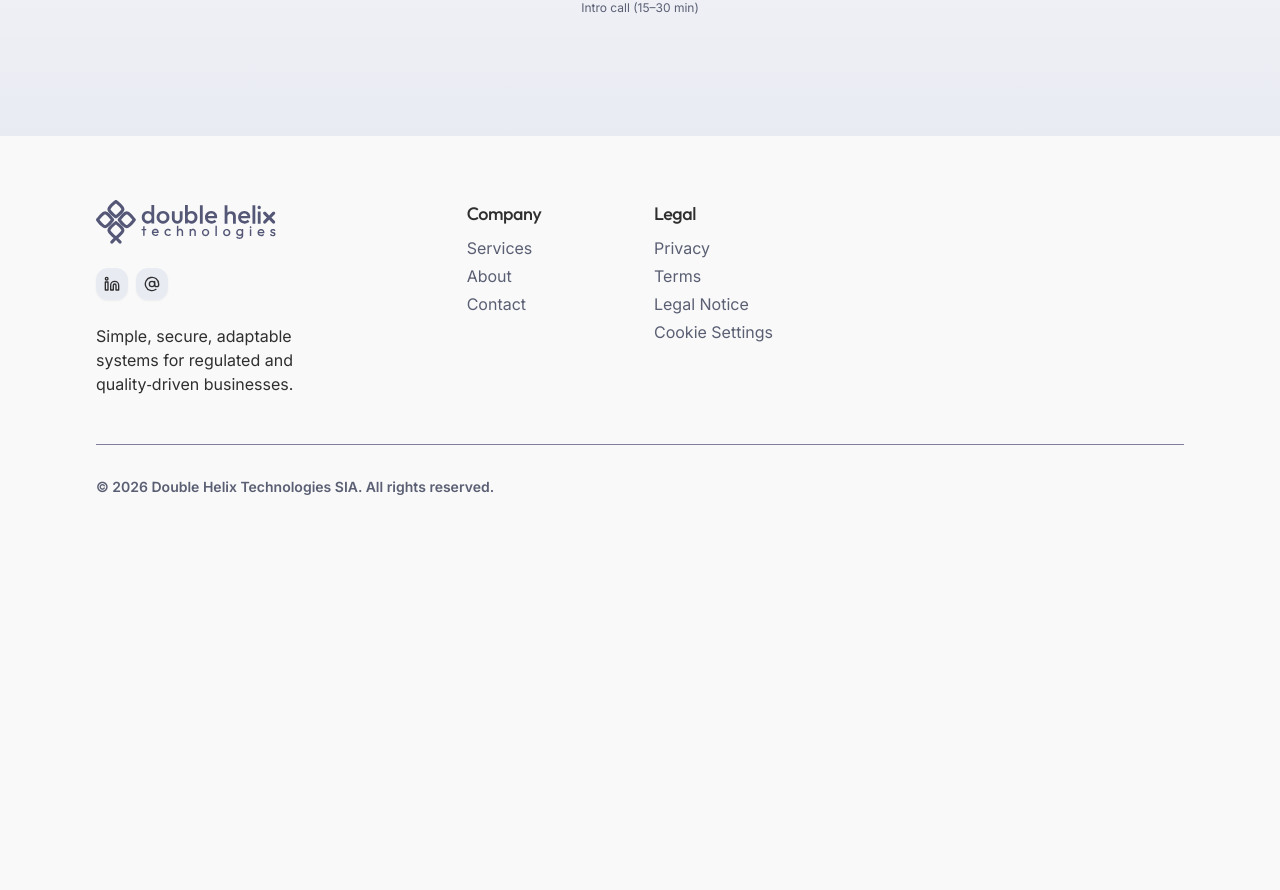
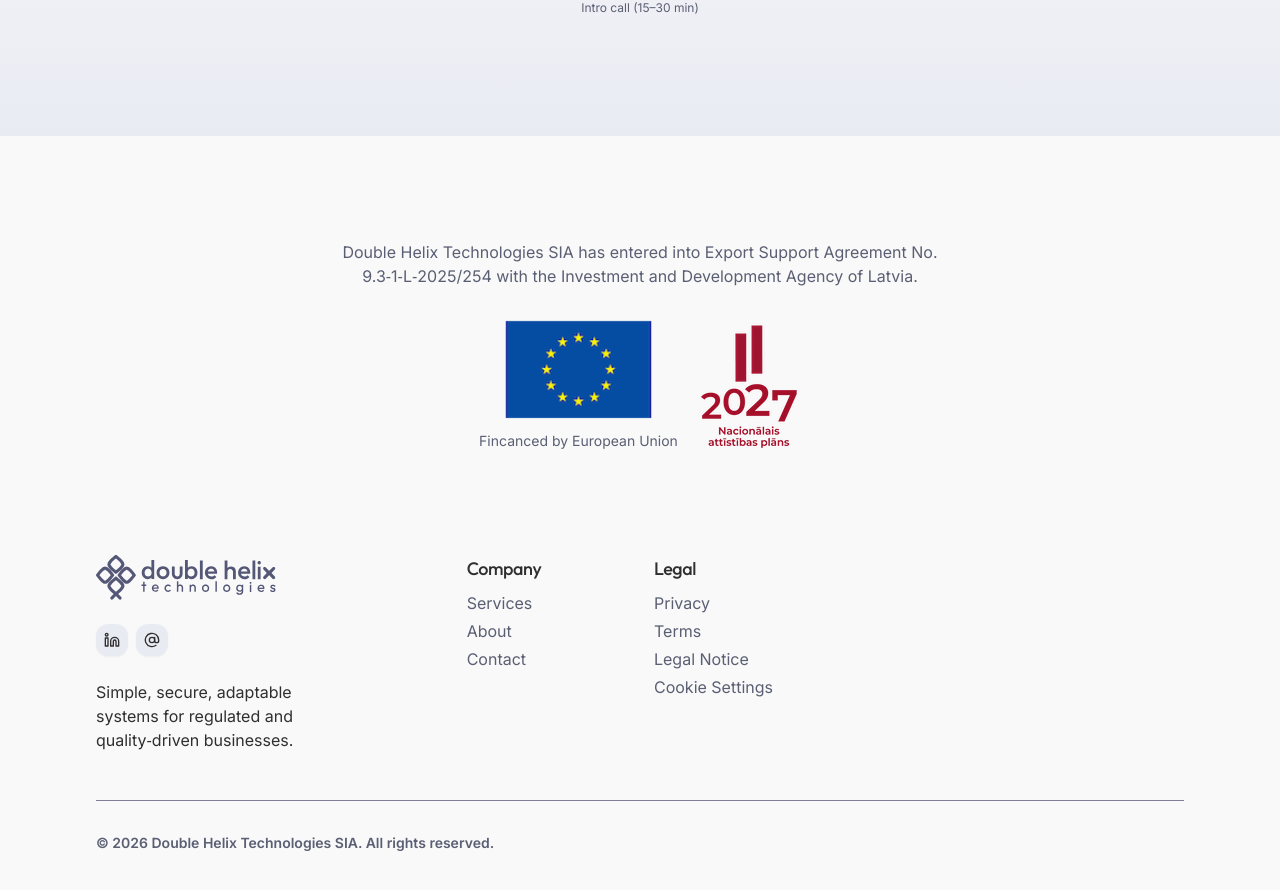
Before and after one commit to Double-Helix-Technologies/Double-Helix-Technologies.github.io, a Next.js app: page / in a window 1280 px wide. Shown: the part 4577-5467 px from the top of the page. Before the commit the page ends 5226 px from the top, so only its background shows below. Built offline with nearby package versions, Linux system fonts and the light colour scheme.

Commit message:
Add LIAA section

```diff
--- /dev/null
+++ b/app/components/LiaaInfo.tsx
@@ -0,0 +1,36 @@
+import Image from 'next/image';
+
+export default function LiaaInfo() {
+  return (
+    <section className="section pt-16 pb-0">
+      <div className="container-tight">
+        <div className="mx-auto max-w-3xl px-6 py-10 text-center">
+          <p className="mx-auto max-w-2xl text-text-secondary">
+            Double Helix Technologies SIA has entered into Export Support Agreement No. 9.3&#8209;1&#8209;L&#8209;2025/254 with the Investment and Development Agency of Latvia.
+          </p>
+          <div className="mt-8 flex flex-col items-center justify-center gap-6 md:flex-row md:gap-4">
+            <div className="flex flex-col items-center">
+              <Image
+                src="/images/eu-flag.png"
+                alt="European Union flag"
+                width={147}
+                height={98}
+                className="h-auto w-full max-w-[147px]"
+              />
+              <p className="mt-3 text-sm text-text-secondary">Fincanced by European Union</p>
+            </div>
+            <div className="flex justify-center">
+              <Image
+                src="/images/nap-logo.png"
+                alt="NAP 2027 logo"
+                width={153}
+                height={127}
+                className="h-auto w-full max-w-[153px]"
+              />
+            </div>
+          </div>
+        </div>
+      </div>
+    </section>
+  );
+}
--- a/app/page.tsx
+++ b/app/page.tsx
@@ -5,6 +5,7 @@ import HowWeWork from './components/HowWeWork';
 import Testimonials from './components/Testimonials';
 import Contact from './components/Contact';
 import Footer from './components/Footer';
+import LiaaInfo from './components/LiaaInfo';
 import { ThemeProvider } from './components/ThemeProvider';
 import DiscoveryWorkshop from './components/DiscoveryWorkshop';
 import CaseStudiesSlider from './components/CaseStudiesSlider';
@@ -21,6 +22,7 @@ export default function Home() {
         {/* <DiscoveryWorkshop/> */}
         <Testimonials/>
         <Contact/>
+        <LiaaInfo/>
         <Footer/>
       </main>
     </ThemeProvider>
```
Also changed, not shown: public/images/eu-flag.png (added), public/images/nap-logo.png (added).
